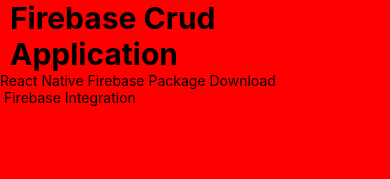
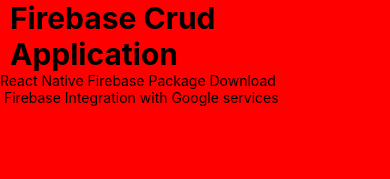
Before and after one commit to Mansoorali121/Firebase-Crup-Application-, a React Native app: screen / in a window 390 px wide. Shown: the top 179 px of the page. Built offline with nearby package versions, Linux system fonts and the light colour scheme.

Commit message:
updation

```diff
--- a/App.tsx
+++ b/App.tsx
@@ -9,7 +9,7 @@
       </View>
       <View>
         <Text>React Native Firebase Package Download</Text>
-        <Text> Firebase Integration</Text>
+        <Text> Firebase Integration with Google services</Text>
       </View>
     </View>
   )
```
